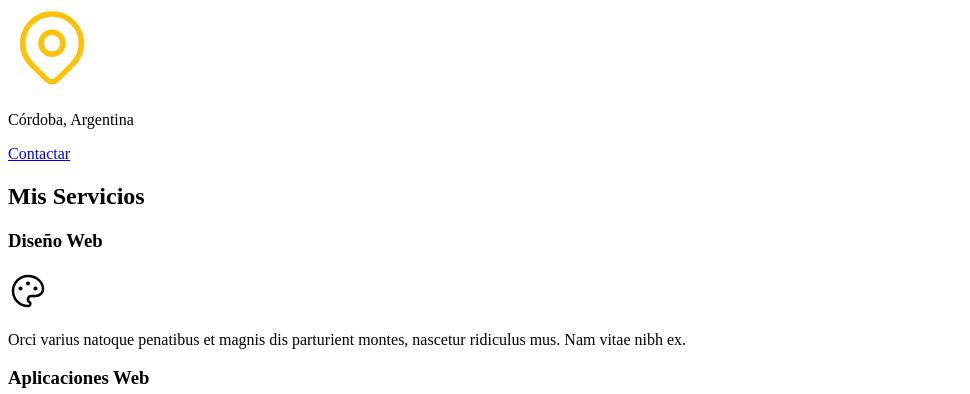
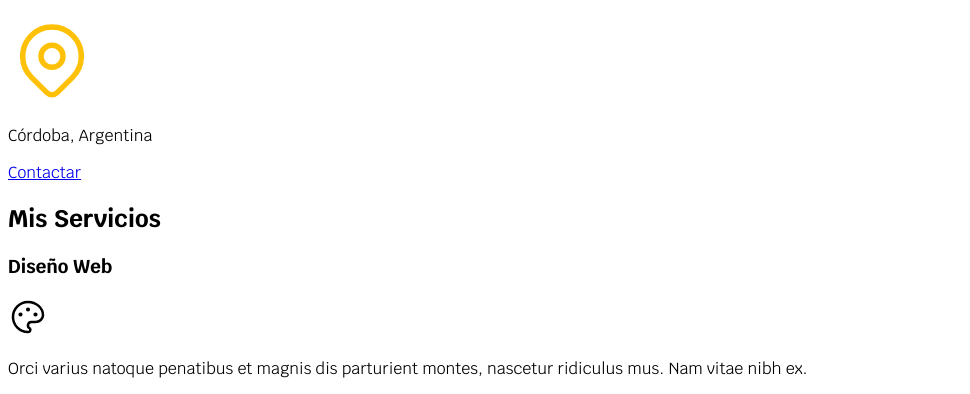
Before and after one commit to MaxEzAy/freelancer-website, a plain HTML site: page index.html in a window 1280 px wide. Shown: the part 217-611 px from the top of the page, without its empty margins (0-970 px from the left). Drawn offline with Linux system fonts and the light colour scheme.

Commit message:
agregado de fuentes externas

```diff
--- a/css/styles.css
+++ b/css/styles.css
@@ -12,6 +12,7 @@ html {
 
 body {
     font-size: 16px;
+    font-family: 'Krub', sans-serif;
 }
 
 .titulo {
--- a/index.html
+++ b/index.html
@@ -5,6 +5,7 @@
     <meta http-equiv="X-UA-Compatible" content="IE=edge">
     <meta name="viewport" content="width=device-width, initial-scale=1.0">
     <title>Desarrollador Freelancer</title>
+    <link rel="preconnect" href="https://fonts.googleapis.com"><link rel="preconnect" href="https://fonts.gstatic.com" crossorigin><link href="https://fonts.googleapis.com/css2?family=Krub:wght@400;700&display=swap" rel="stylesheet">
     <link rel="preload" href="./css/styles.css" as="style">
     <link rel="stylesheet" href="./css/styles.css">
 </head>
```
